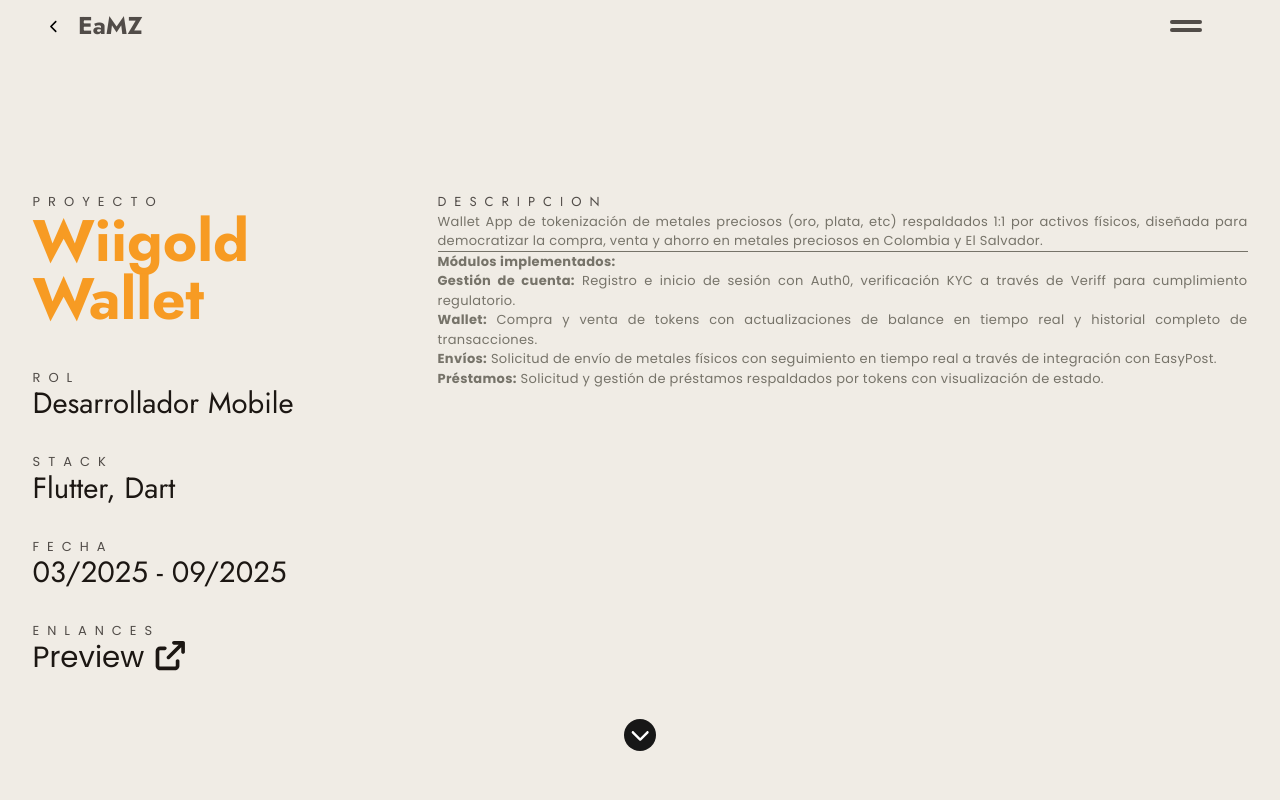
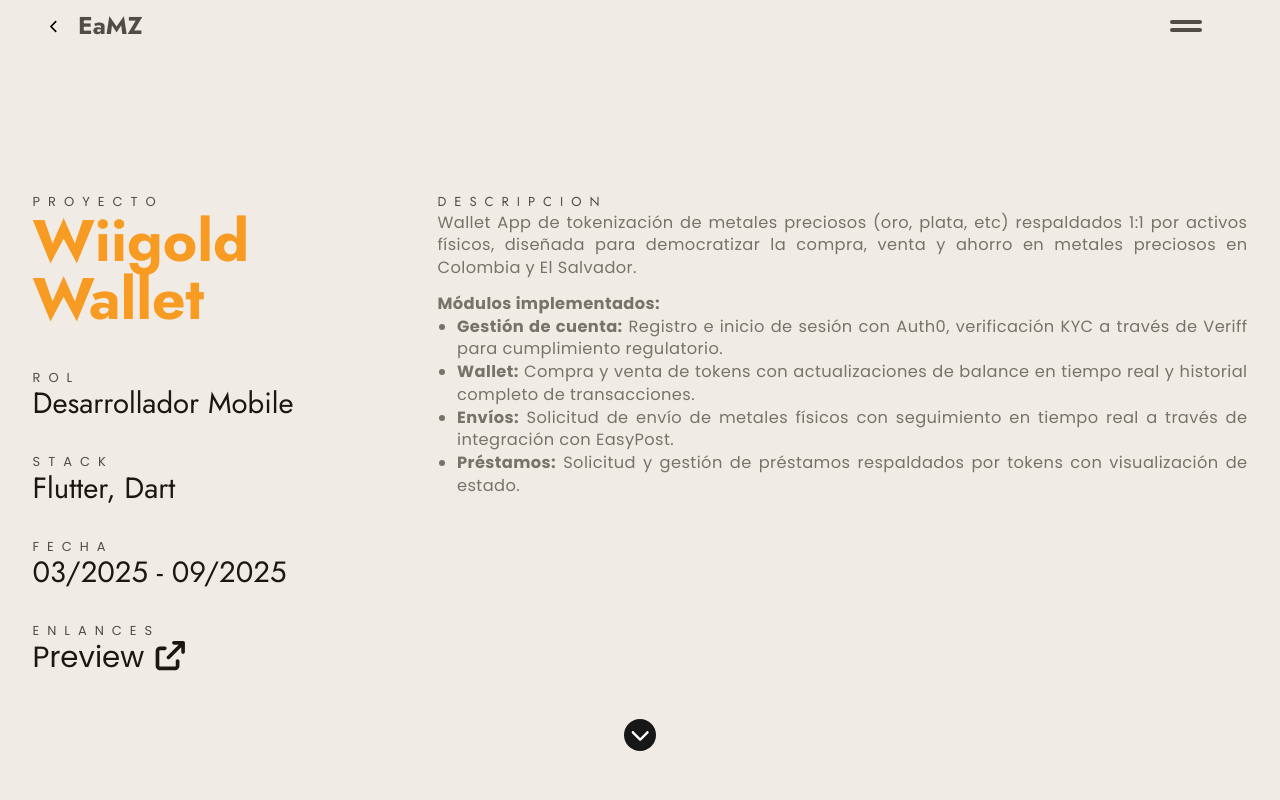
Before and after one commit to EliezerMezaDev/portfolio-v04, a Next.js app: page /projects/wiigold-wallet in a window 1280 px wide. Shown: the top 800 px of the page. Built offline with nearby package versions, Linux system fonts and the light colour scheme.

Commit message:
style: add prose typography and list styles to global CSS

```diff
--- a/src/app/about/page.tsx
+++ b/src/app/about/page.tsx
@@ -67,11 +67,11 @@ export default function AboutPage() {
           <FontAwesomeIcon icon={faChevronLeft} className="pr-10 text-black" />
         </FixedButton>
 
-        <Hero
+        {/* <Hero
           title="Sobre mi"
           desc="Un breve resumen de mi camino como desarrollador de software."
           coverImg={Portrait}
-        />
+        /> */}
 
         <div className="container mx-auto my-10 grid grid-cols-1 gap-10">
           <motion.div
--- a/src/app/globals.css
+++ b/src/app/globals.css
@@ -7,7 +7,6 @@
 
   --dark: #514c48;
   --darken: #1c1713;
-
 
   /* FOR TEXT */
   --light: #f5f5f5;
@@ -42,7 +41,22 @@
   }
 
   .container {
-    @apply max-w-[90%] w-full xl:w-[80%] mx-auto;
+    @apply mx-auto w-full max-w-[90%] xl:w-[80%];
+  }
+
+  ul {
+    li {
+      margin-left: 1.5rem !important;
+      list-style: disc !important;
+    }
+  }
+
+  .prose {
+    @apply text-xl;
+
+    hr {
+      @apply border-none py-2;
+    }
   }
 }
 
@@ -109,12 +123,12 @@ span {
 }
 
 li {
-  @apply list-none relative;
+  @apply relative list-none;
 }
 
 td,
 th {
-  @apply py-2 px-3;
+  @apply px-3 py-2;
 }
 
 a[title]:hover:after {
--- a/src/app/layout.tsx
+++ b/src/app/layout.tsx
@@ -29,10 +29,6 @@ export const metadata = {
   author: "Eliezer A Meza",
   siteUrl: "https://eamz.netlify.app/",
   applicationName: "EaMZ",
-
-  icons: {
-    icon: "/favicon.svg",
-  },
 
   keywords: ["EaMZ"],
 
```
